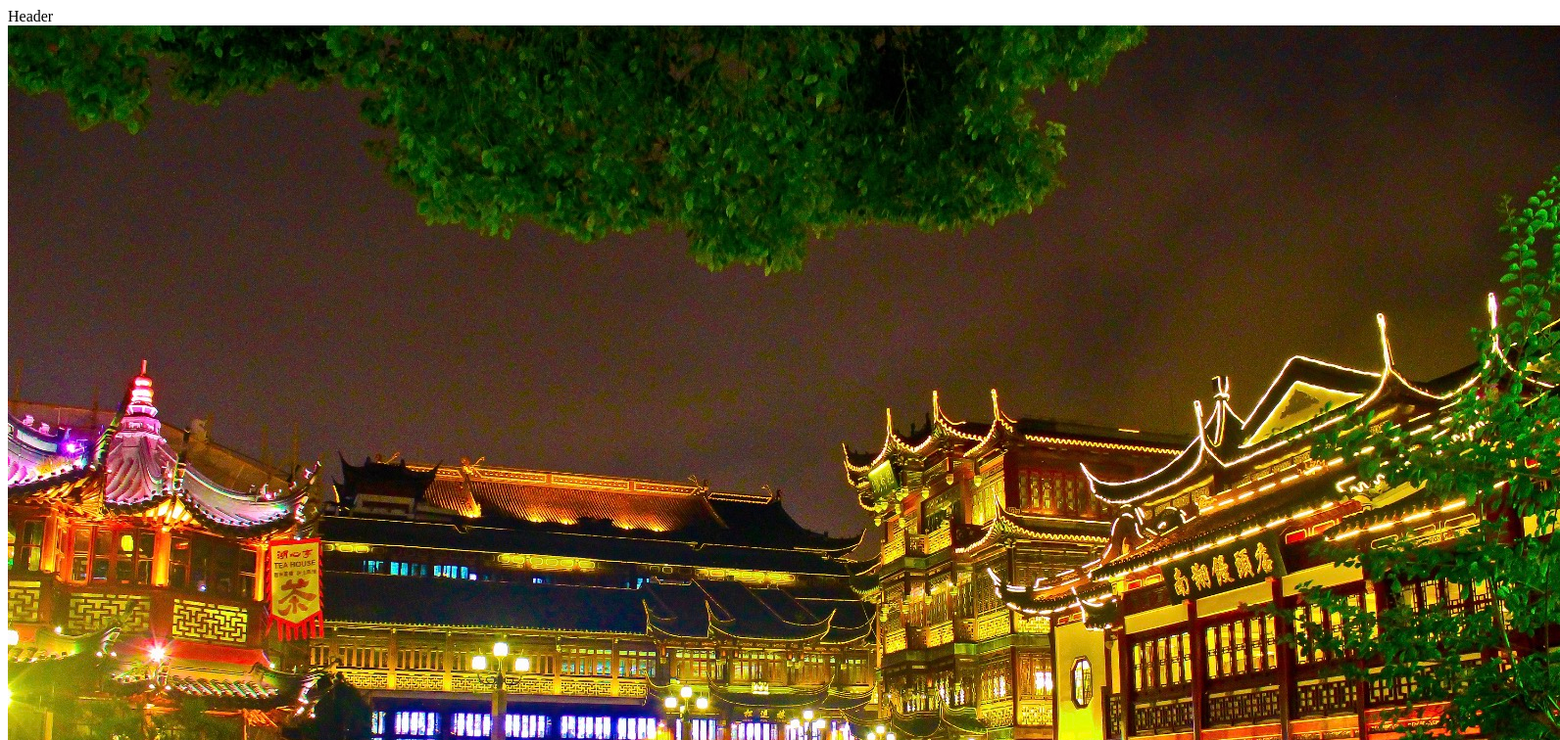
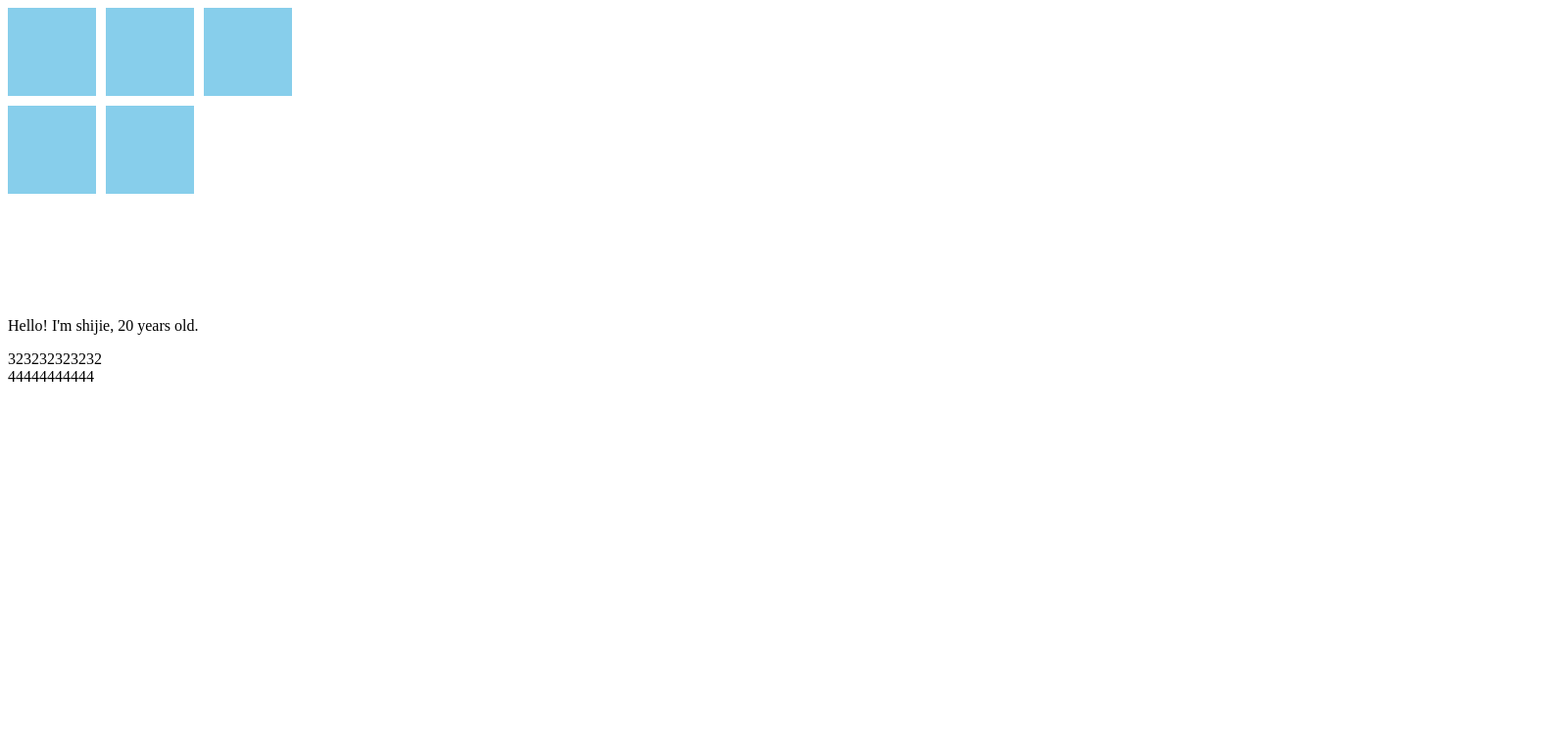
Before and after one commit to selye/webpack-cli, a React app: page / in a window 1280 px wide. Shown: the top 756 px of the page at 98% size, 1592 px wide, since content can reach past the window. Built offline with nearby package versions, Linux system fonts and the light colour scheme.

Commit message:
statu grid

```diff
--- a/src/app.tsx
+++ b/src/app.tsx
@@ -1,4 +1,4 @@
-import { FC } from 'react';
+import { FC, useEffect } from 'react';
 import { Header } from '@/components/Header';
 import myVideo from '@/src/assets/video/video.mp4';
 import myImg from '@/src/assets/images/p102.jpg';
@@ -10,13 +10,31 @@ interface IPprops {
 
 const App: FC<IPprops> = (props) => {
   const { name, age } = props;
-  console.log('video', myVideo);
+
+  const MouseMove = () => {
+    console.log('move');
+  };
+
+  const handleClick = () => {
+    document.addEventListener('mousemove', MouseMove);
+  };
+
   return (
     <div className="app">
       <Header />
-      <img src={myImg} />
+      {/* <img src={myImg} /> */}
       <p>{`Hello! I'm ${name}, ${age} years old.`}</p>
       {/* <video src={myVideo} controls /> */}
+      <div className="mouse-box" onClick={handleClick}>
+        323232323232
+      </div>
+      <div
+        onClick={() => {
+          document.removeEventListener('mousemove', MouseMove);
+        }}
+      >
+        44444444444
+      </div>
     </div>
   );
 };
--- /dev/null
+++ b/src/components/Header/index.less
@@ -0,0 +1,15 @@
+.container{
+  width: 300px;
+  display: grid;
+  grid-template-columns: 100px 100px 100px;
+  grid-template-rows: 100px 100px 100px;
+
+  .list{
+    width: 90%;
+    height: 90px;
+    background-color: skyblue;
+  }
+
+
+
+}
--- a/src/components/Header/index.tsx
+++ b/src/components/Header/index.tsx
@@ -1,3 +1,12 @@
+import './index.less';
+
 export const Header = () => {
-  return <div>Header</div>;
+  const arr = [1, 2, 3, 4, 6];
+  return (
+    <div className="container">
+      {arr.map((item, index) => {
+        return <div key={index} className="list" />;
+      })}
+    </div>
+  );
 };
```
